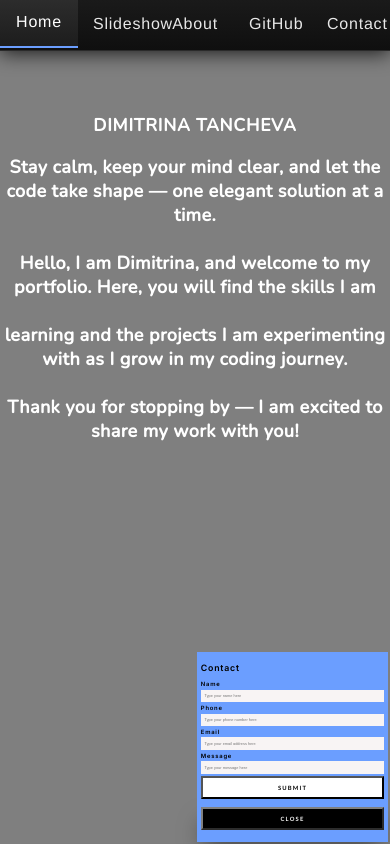
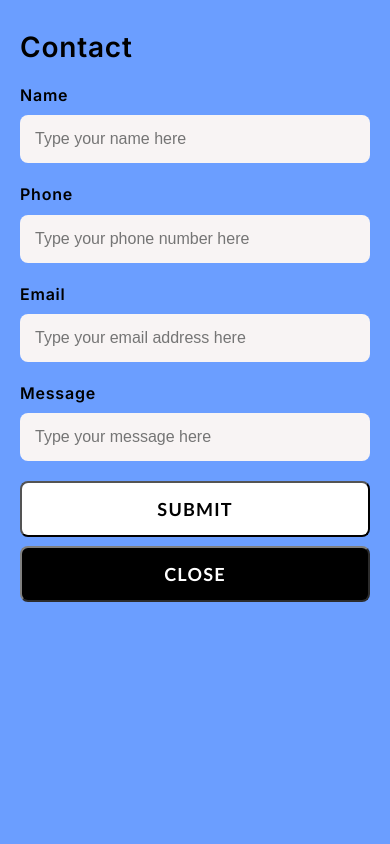
Before and after one commit to DimitrinaT/portfolio, a plain HTML site: page index.html in a window 390 px wide. Both pictures are taken after a click on the button "CONTACT". Shown: the top 844 px of the page. Drawn offline with nearby package versions, Linux system fonts and the light colour scheme.

Commit message:
Added more mobile fixes

```diff
--- a/stylesheet/portfolio.css
+++ b/stylesheet/portfolio.css
@@ -601,25 +601,112 @@ button:hover, .form-container .btn:hover {
     }
 }
 
-/* MOBILE FIX */
+/***** End of Media Query Section *****/
+
+/* MOBILE RESPONSIVNESS - IMPROVED */
 @media screen and (max-width: 768px) {
+    * {
+        font-size: 16px !important;
+    }
+
     .Column_1, .Column_2 {
         width: 100% !important;
         height: auto !important;
-        float: none;
     }
 
     #Slideshow_Container {
         width: 90vw !important;
     }
 
-    .Video_Text p {
-        font-size: 18px !important;
+    .Video_Text {
+        height: auto !important;
+        min-height: auto !important;
+        padding: 20px !important;
+        padding-top: 80px !important;
     }
 
-    .Navbar a {
+    .white-text {
+        padding-top: 10px !important;
+    }
+
+    .Video_Text h1 {
+        font-size: 28px !important;
+        margin: 10px 0 !important;
+    }
+
+    .Video_Text p {
+        font-size: 15px !important;
+        line-height: 1.5 !important;
+    }
+
+
+    .Video_Text br {
+        display: none !important;
+    }
+
+
+    .Pop_Up_Button {
+        width: 60% !important;
+        max-width: 200px !important;
         font-size: 16px !important;
+        padding: 12px !important;
+        bottom: 10px !important;
+        right: 20px !important;
+        left: auto !important;
+    }
+
+
+    footer {
+        padding-bottom: 70px !important;
+    }
+
+    /* Form takes full screen */
+    .form-popup {
+        position: fixed !important;
+        top: 0 !important;
+        left: 0 !important;
+        right: 0 !important;
+        bottom: 0 !important;
+        width: 100% !important;
+        height: 100% !important;
+        z-index: 9999 !important;
+    }
+
+    /* Form container fills screen */
+    .form-container {
+        max-width: 100% !important;
+        width: 100% !important;
+        height: 100% !important;
+        padding: 20px !important;
+        border-radius: 0 !important;
+        overflow-y: auto !important;
+    }
+
+    /* Bigger text */
+    .form-container h2 {
+        font-size: 28px !important;
+        margin: 10px 0 20px 0 !important;
+    }
+
+    .form-container label {
+        font-size: 18px !important;
+        font-weight: 600 !important;
+        display: block !important;
+        margin-bottom: 8px !important;
+    }
+
+    /* Bigger input fields */
+    .form-container input[type=text] {
         padding: 15px !important;
+        font-size: 16px !important;
+        margin-bottom: 20px !important;
+        border-radius: 8px !important;
+    }
+
+    /* Bigger buttons */
+    .form-container button {
+        font-size: 18px !important;
+        padding: 15px !important;
+        border-radius: 8px !important;
     }
 }
-/***** End of Media Query Section *****/
```
